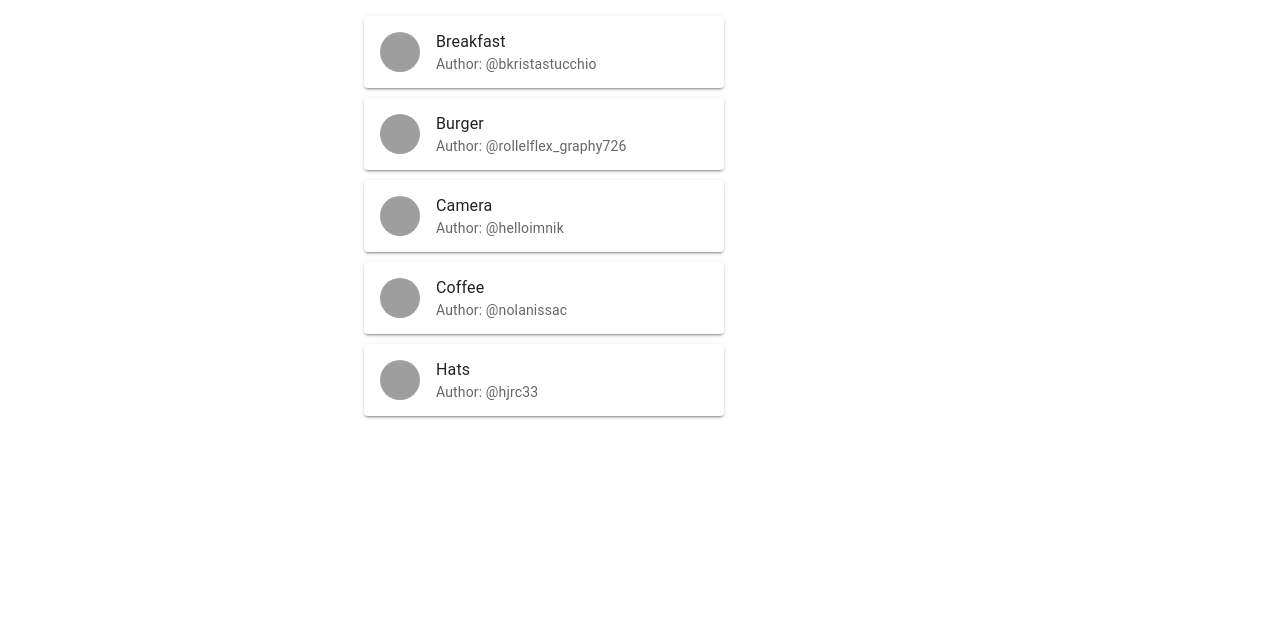
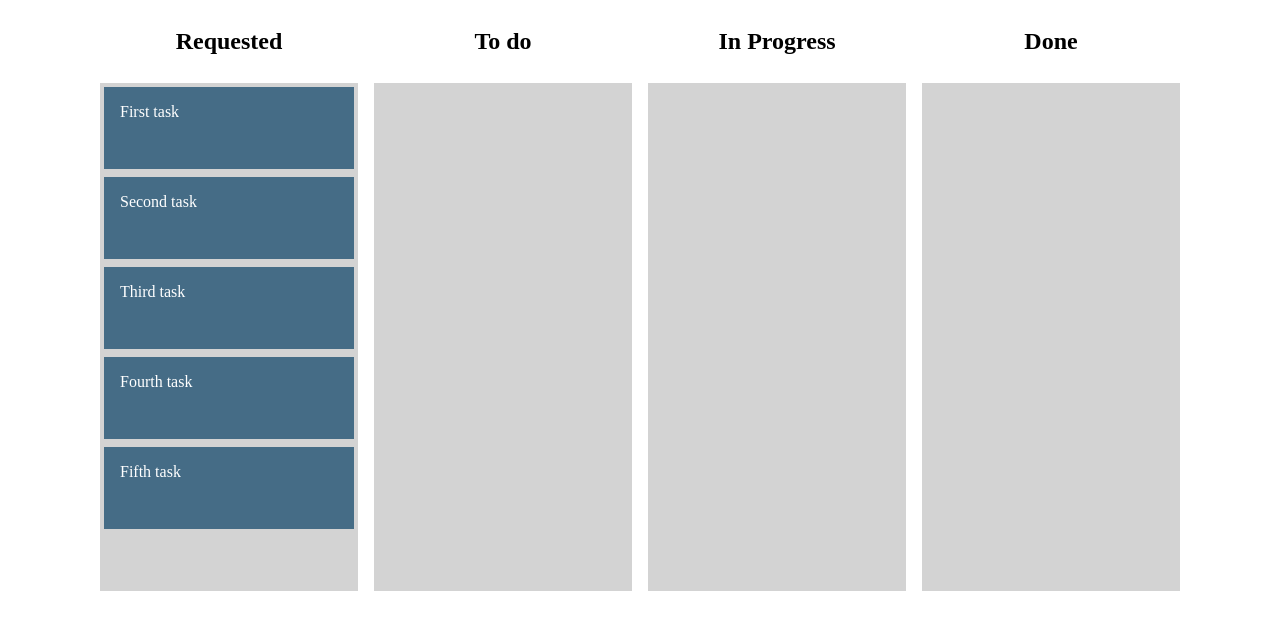
Before and after one commit to pandorasususu/GitlabTwo, a React (Create React App) app in the folder frontend/: page /test in a window 1280 px wide. Shown: the top 630 px of the page. Built offline with nearby package versions, Linux system fonts and the light colour scheme; grey boxes are pictures that could not be loaded.

Commit message:
[S07P22D104-158] feat: 활동 선호도 조사 폼 구성

```diff
--- a/frontend/package.json
+++ b/frontend/package.json
@@ -21,7 +21,8 @@
     "react-slick": "^0.29.0",
     "redux": "^4.2.0",
     "sass": "^1.54.9",
-    "slick-carousel": "^1.8.1"
+    "slick-carousel": "^1.8.1",
+    "uuid": "^3.3.3"
   },
   "scripts": {
     "start": "react-scripts start",
--- a/frontend/src/components/EnterInfo/EnterInfoActivity.jsx
+++ b/frontend/src/components/EnterInfo/EnterInfoActivity.jsx
@@ -1,7 +1,17 @@
+import EnterInfoActivityCard from './EnterInfoActivityCard.jsx'
+
 const EnterInfo = () => {
     return (
         <div>
-            활동
+            <div>
+                <h1>어던 활동을</h1>
+                <h1>자주 하시나요?</h1>
+            </div>
+            <div>
+                <div>
+                    <EnterInfoActivityCard/>
+                </div>
+            </div>
         </div>
     );
 };
--- a/frontend/src/components/EnterInfo/EnterInfoFood.jsx
+++ b/frontend/src/components/EnterInfo/EnterInfoFood.jsx
@@ -1,7 +1,7 @@
 const EnterInfo = () => {
     return (
         <div>
-            음식
+            해윙
         </div>
     );
 };
--- a/frontend/src/components/EnterInfo/EnterInfoMusic.jsx
+++ b/frontend/src/components/EnterInfo/EnterInfoMusic.jsx
@@ -1,7 +1,7 @@
 const EnterInfo = () => {
     return (
         <div>
-            뮤직
+            해윙
         </div>
     );
 };
--- a/frontend/src/components/EnterInfoGuide/DND.jsx
+++ b/frontend/src/components/EnterInfoGuide/DND.jsx
@@ -1,101 +1,149 @@
-import {
-	Avatar,
-	Container,
-	List,
-	ListItem,
-	ListItemAvatar,
-	ListItemText,
-	Paper,
-} from "@mui/material";
-
 import React, { useState } from "react";
 import { DragDropContext, Draggable, Droppable } from "react-beautiful-dnd";
+import uuid from "uuid/v4";
 
-const ItemsList = () => {
-	const itemData = [
-		{
-			id: 0,
-			img: "https://images.unsplash.com/photo-1551963831-b3b1ca40c98e",
-			title: "Breakfast",
-			author: "@bkristastucchio",
-		},
-		{
-			id: 1,
-			img: "https://images.unsplash.com/photo-1551782450-a2132b4ba21d",
-			title: "Burger",
-			author: "@rollelflex_graphy726",
-		},
-		{
-			id: 2,
-			img: "https://images.unsplash.com/photo-1522770179533-24471fcdba45",
-			title: "Camera",
-			author: "@helloimnik",
-		},
-		{
-			id: 3,
-			img: "https://images.unsplash.com/photo-1444418776041-9c7e33cc5a9c",
-			title: "Coffee",
-			author: "@nolanissac",
-		},
-		{
-			id: 4,
-			img: "https://images.unsplash.com/photo-1533827432537-70133748f5c8",
-			title: "Hats",
-			author: "@hjrc33",
-		},
+const itemsFromBackend = [
+  { id: uuid(), content: "First task" },
+  { id: uuid(), content: "Second task" },
+  { id: uuid(), content: "Third task" },
+  { id: uuid(), content: "Fourth task" },
+  { id: uuid(), content: "Fifth task" }
 ];
 
-	const [data, setData] = useState(itemData);
-	const handleDragEnd = (result) => {
+const columnsFromBackend = {
+  [uuid()]: {
+    name: "Requested",
+    items: itemsFromBackend
+  },
+  [uuid()]: {
+    name: "To do",
+    items: []
+  },
+  [uuid()]: {
+    name: "In Progress",
+    items: []
+  },
+  [uuid()]: {
+    name: "Done",
+    items: []
+  }
+};
+
+const onDragEnd = (result, columns, setColumns) => {
   if (!result.destination) return;
-		const items = Array.from(data);
-		const [reorderedItem] = items.splice(result.source.index, 1);
-		items.splice(result.destination.index, 0, reorderedItem);
-		console.log(items);
-		setData(items);
+  const { source, destination } = result;
+
+  if (source.droppableId !== destination.droppableId) {
+    const sourceColumn = columns[source.droppableId];
+    const destColumn = columns[destination.droppableId];
+    const sourceItems = [...sourceColumn.items];
+    const destItems = [...destColumn.items];
+    const [removed] = sourceItems.splice(source.index, 1);
+    destItems.splice(destination.index, 0, removed);
+    setColumns({
+      ...columns,
+      [source.droppableId]: {
+        ...sourceColumn,
+        items: sourceItems
+      },
+      [destination.droppableId]: {
+        ...destColumn,
+        items: destItems
+      }
+    });
+  } else {
+    const column = columns[source.droppableId];
+    const copiedItems = [...column.items];
+    const [removed] = copiedItems.splice(source.index, 1);
+    copiedItems.splice(destination.index, 0, removed);
+    setColumns({
+      ...columns,
+      [source.droppableId]: {
+        ...column,
+        items: copiedItems
+      }
+    });
+  }
 };
+
+function DND() {
+  const [columns, setColumns] = useState(columnsFromBackend);
   return (
-		<div>
-			<Container maxWidth="sm">
-				<DragDropContext onDragEnd={handleDragEnd}>
-					<Droppable droppableId="list">
-						{(provided) => (
-							<List
+    <div style={{ display: "flex", justifyContent: "center", height: "100%" }}>
+      <DragDropContext
+        onDragEnd={result => onDragEnd(result, columns, setColumns)}
+      >
+        {Object.entries(columns).map(([columnId, column], index) => {
+          return (
+            <div
+              style={{
+                display: "flex",
+                flexDirection: "column",
+                alignItems: "center"
+              }}
+              key={columnId}
+            >
+              <h2>{column.name}</h2>
+              <div style={{ margin: 8 }}>
+                <Droppable droppableId={columnId} key={columnId}>
+                  {(provided, snapshot) => {
+                    return (
+                      <div
                         {...provided.droppableProps}
                         ref={provided.innerRef}
-								sx={{ width: "100%", maxWidth: 360, bgcolor: "background.paper" }}
+                        style={{
+                          background: snapshot.isDraggingOver
+                            ? "lightblue"
+                            : "lightgrey",
+                          padding: 4,
+                          width: 250,
+                          minHeight: 500
+                        }}
                       >
-								{data &&
-									data.map((item, index) => {
+                        {column.items.map((item, index) => {
                           return (
-											<Draggable key={item.id} draggableId={item.id.toString()} index={index}>
-												{(provided) => (
-													<Paper
+                            <Draggable
+                              key={item.id}
+                              draggableId={item.id}
+                              index={index}
+                            >
+                              {(provided, snapshot) => {
+                                return (
+                                  <div
                                     ref={provided.innerRef}
                                     {...provided.draggableProps}
                                     {...provided.dragHandleProps}
-														elevation={2}
-														sx={{ marginBottom: "10px" }}
+                                    style={{
+                                      userSelect: "none",
+                                      padding: 16,
+                                      margin: "0 0 8px 0",
+                                      minHeight: "50px",
+                                      backgroundColor: snapshot.isDragging
+                                        ? "#263B4A"
+                                        : "#456C86",
+                                      color: "white",
+                                      ...provided.draggableProps.style
+                                    }}
                                   >
-														<ListItem>
-															<ListItemAvatar>
-																<Avatar src={item.img} />
-															</ListItemAvatar>
-															<ListItemText primary={item.title} secondary={`Author: ${item.author}`} />
-														</ListItem>
-													</Paper>
-												)}
+                                    {item.content}
+                                  </div>
+                                );
+                              }}
                             </Draggable>
                           );
                         })}
                         {provided.placeholder}
-							</List>
-						)}
-					</Droppable>
-				</DragDropContext>
-			</Container>
                       </div>
                     );
-};
+                  }}
+                </Droppable>
+              </div>
+            </div>
+          );
+        })}
+      </DragDropContext>
+    </div>
+  );
+}
 
-export default ItemsList;
+export default DND;
--- a/frontend/src/pages/EnterInfoGuidePage.jsx
+++ b/frontend/src/pages/EnterInfoGuidePage.jsx
@@ -7,12 +7,39 @@
 import "slick-carousel/slick/slick-theme.css";
 
 const EnterInfoGuidePage = () => {
+    function NextArrow(props) {
+        const { className, style, onClick } = props;
+        return (
+          <div
+            className={className}
+            style={{ ...style, display: "block", background: "red" }}
+            onClick={onClick}
+          />
+        );
+      }
+
+      function PrevArrow(props) {
+        const { className, style, onClick } = props;
+        return (
+          <div
+            className={className}
+            style={{ ...style, display: "block", background: "green" }}
+            onClick={onClick}
+          />
+        );
+      }
     const settings={
         dots: true,
         infinite: false,
         speed: 500,
         slidesToShow:1,
-        slidesToScroll: 1
+        slidesToScroll: 1,
+        nextArrow: (
+            <NextArrow />
+          ),
+          prevArrow: (
+            <PrevArrow />
+          ),
     };
     return(
         <div>
--- a/frontend/src/pages/EnterInfoPage.jsx
+++ b/frontend/src/pages/EnterInfoPage.jsx
@@ -7,12 +7,39 @@
 import "slick-carousel/slick/slick-theme.css";
 
 const EnterInfoPage = () => {
+    function NextArrow(props) {
+        const { className, style, onClick } = props;
+        return (
+          <div
+            className={className}
+            style={{ ...style, display: "block", background: "red" }}
+            onClick={onClick}
+          />
+        );
+      }
+
+      function PrevArrow(props) {
+        const { className, style, onClick } = props;
+        return (
+          <div
+            className={className}
+            style={{ ...style, display: "block", background: "green" }}
+            onClick={onClick}
+          />
+        );
+      }
     const settings={
         dots: true,
         infinite: false,
         speed: 500,
         slidesToShow:1,
-        slidesToScroll: 1
+        slidesToScroll: 1,
+        nextArrow: (
+            <NextArrow />
+          ),
+          prevArrow: (
+            <PrevArrow />
+          ),
     };
     return(
         <div>
```
Also changed, not shown: frontend/src/components/EnterInfo/EnterInfoActivityCard.jsx (added), frontend/src/components/EnterInfo/EnterInfoFoodCard.jsx (added), frontend/src/components/EnterInfo/EnterInfoMusicCard.jsx (added), 1 other file (tests, documents, lock files or other folders). Lines whose indentation alone changed are shown as unchanged.
